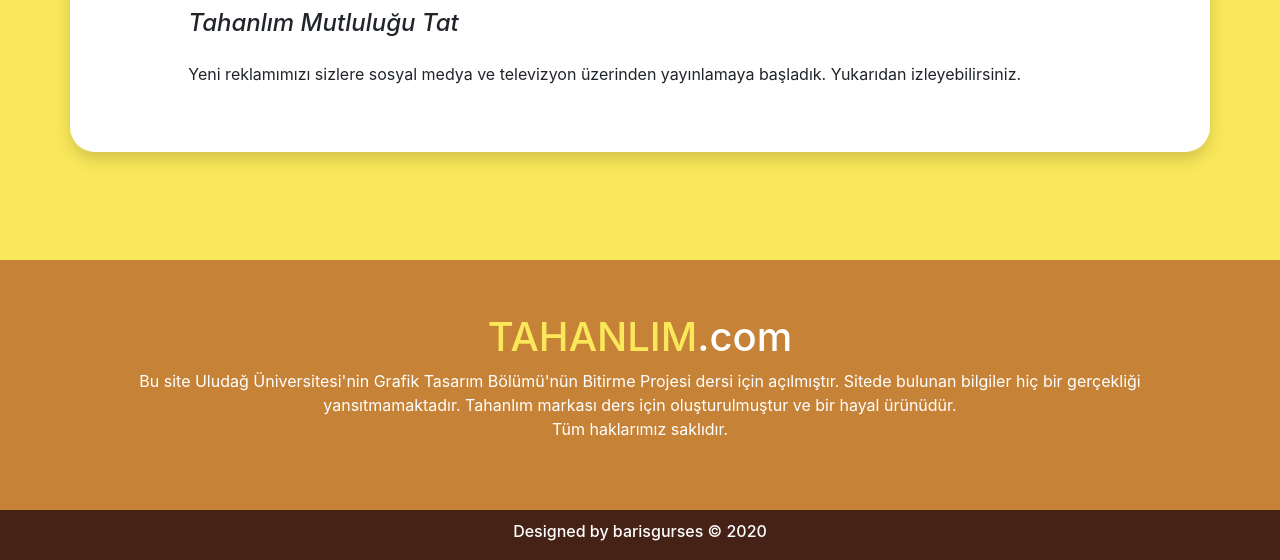
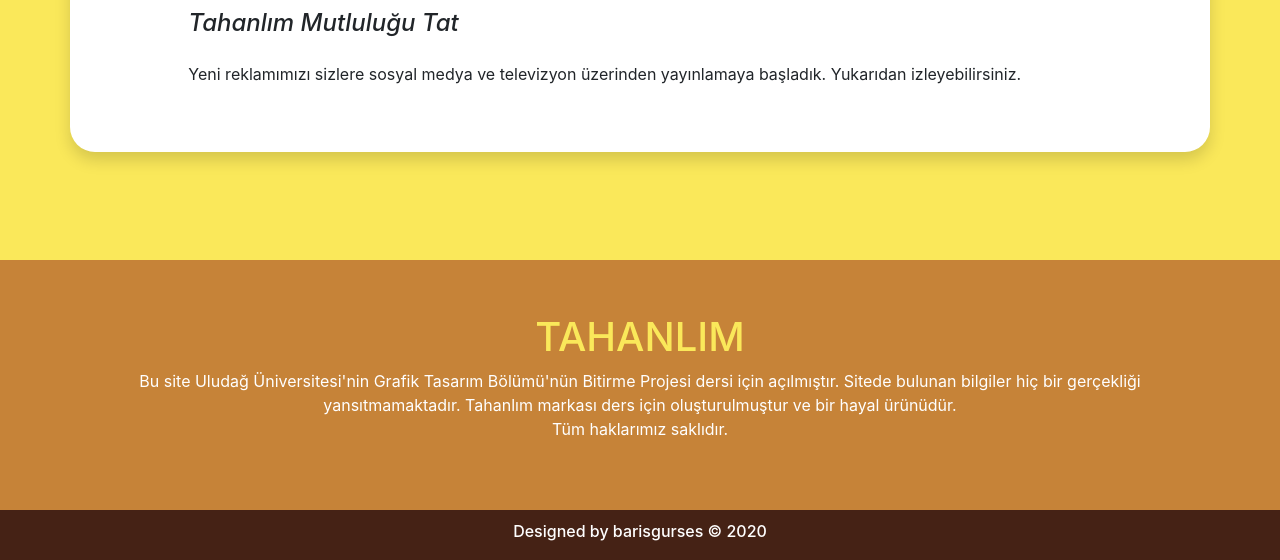
Before and after one commit to barisgurses/tahanlim, a plain HTML site: page 1.html in a window 1280 px wide. Shown: the part 752-1312 px from the top of the page. Drawn offline with Linux system fonts and the light colour scheme.

Commit message:
.com atıldı

```diff
--- a/1.html
+++ b/1.html
@@ -48,7 +48,7 @@
             <div class="container" style="height: 250px;"; id="hakil">
                 <div class="row align-items-center text-center" style="height: 100%;">
                     <div class="col">
-                        <h1 style="color: white;"> <span style="color: #fae85a;">TAHANLIM</span>.com </h1>
+                        <h1 style="color: #fae85a;"> TAHANLIM </h1>
                         <p> Bu site Uludağ Üniversitesi'nin Grafik Tasarım Bölümü'nün Bitirme Projesi dersi için açılmıştır. Sitede bulunan bilgiler hiç bir gerçekliği yansıtmamaktadır. Tahanlım markası ders için oluşturulmuştur ve bir hayal ürünüdür. <br> Tüm haklarımız saklıdır. </p>
                     </div>
                 </div>
```
Also changed, not shown: 2.html (+1 -1 lines), 3.html (+1 -1 lines), 4.html (+1 -1 lines), hak.html (+1 -1 lines), iletisim.html (+1 -1 lines), index.html (+1 -1 lines), urun.html (+1 -1 lines).
